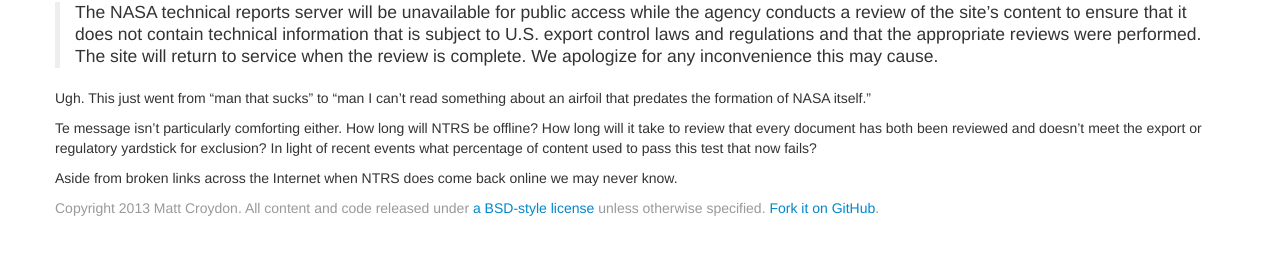
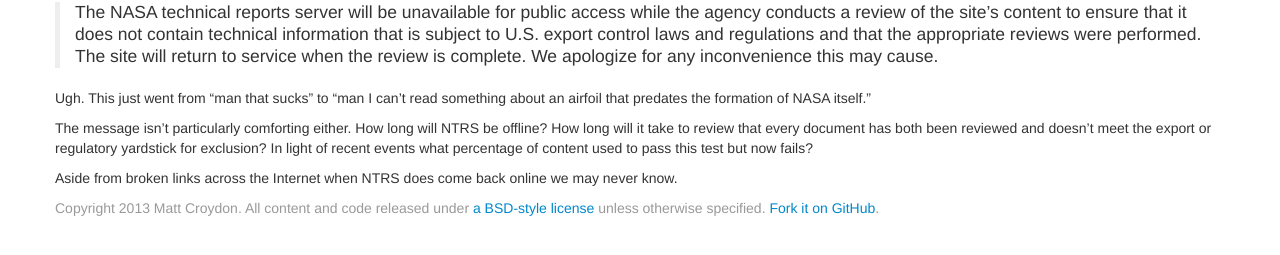
Before and after one commit to aeroneering/aeroneering.github.com, a Jekyll site: the page built from _posts/2013-03-22-Why-Access-to-NASA-Technical-Reports-is-Important.md, in a window 1280 px wide. Shown: the part 379-634 px from the top of the page. Built offline with Jekyll 4.4.1, drawn with Linux system fonts in a browser that asks for light colours.

Commit message:
Update 2013-03-22-Why-Access-to-NASA-Technical-Reports-is-Important.md
Grammar and spelling edits.

```diff
--- a/_posts/2013-03-22-Why-Access-to-NASA-Technical-Reports-is-Important.md
+++ b/_posts/2013-03-22-Why-Access-to-NASA-Technical-Reports-is-Important.md
@@ -20,6 +20,6 @@
 
 Ugh.  This just went from "man that sucks" to "man I can't read something about an airfoil that predates the formation of NASA itself."
 
-Te message isn't particularly comforting either.  How long will NTRS be offline?  How long will it take to review that every document has both been reviewed and doesn't meet the export or regulatory yardstick for exclusion? In light of recent events what percentage of content used to pass this test that now fails?
+The message isn't particularly comforting either.  How long will NTRS be offline?  How long will it take to review that every document has both been reviewed and doesn't meet the export or regulatory yardstick for exclusion? In light of recent events what percentage of content used to pass this test but now fails?
 
 Aside from broken links across the Internet when NTRS does come back online we may never know.
```
